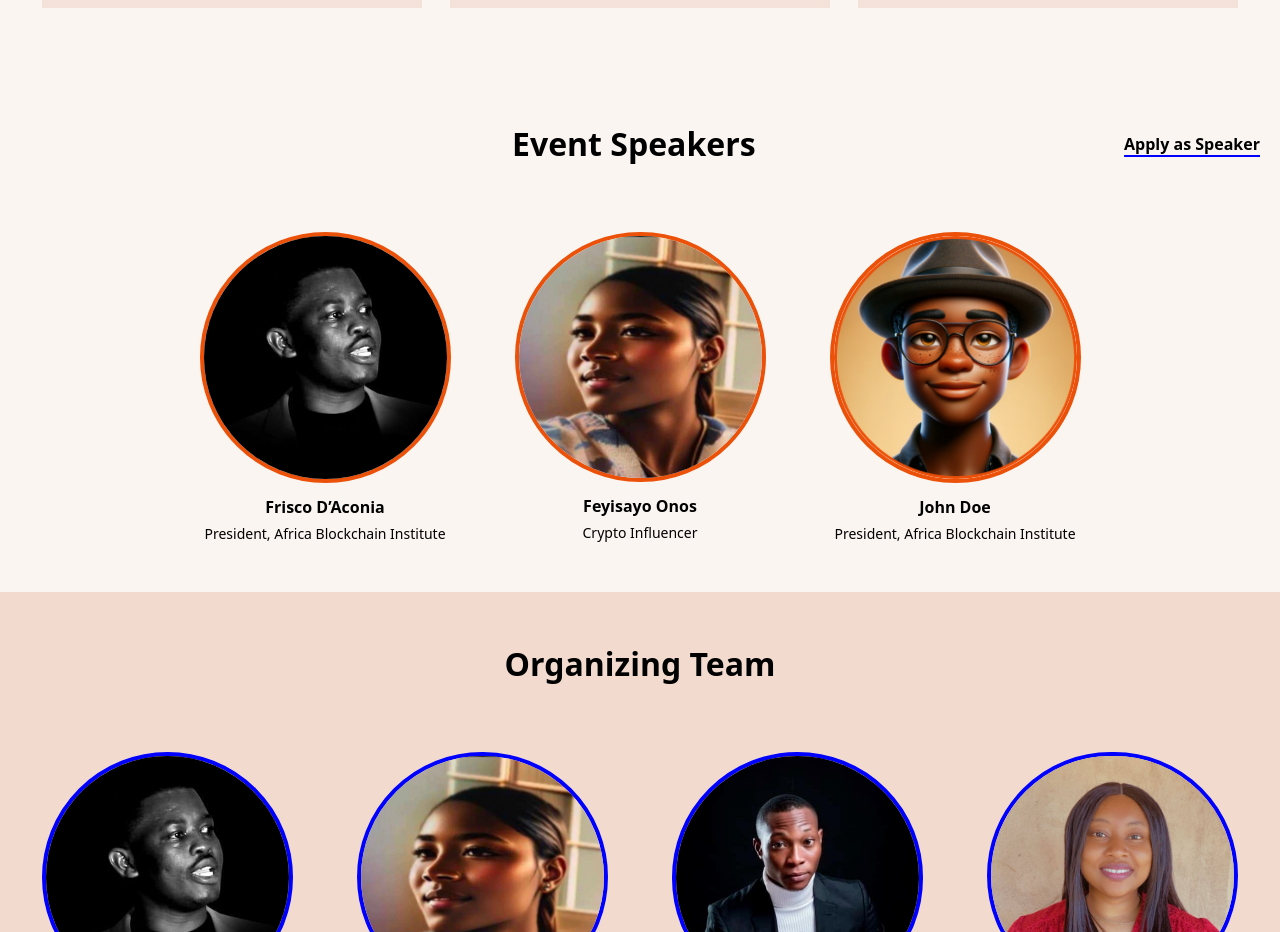
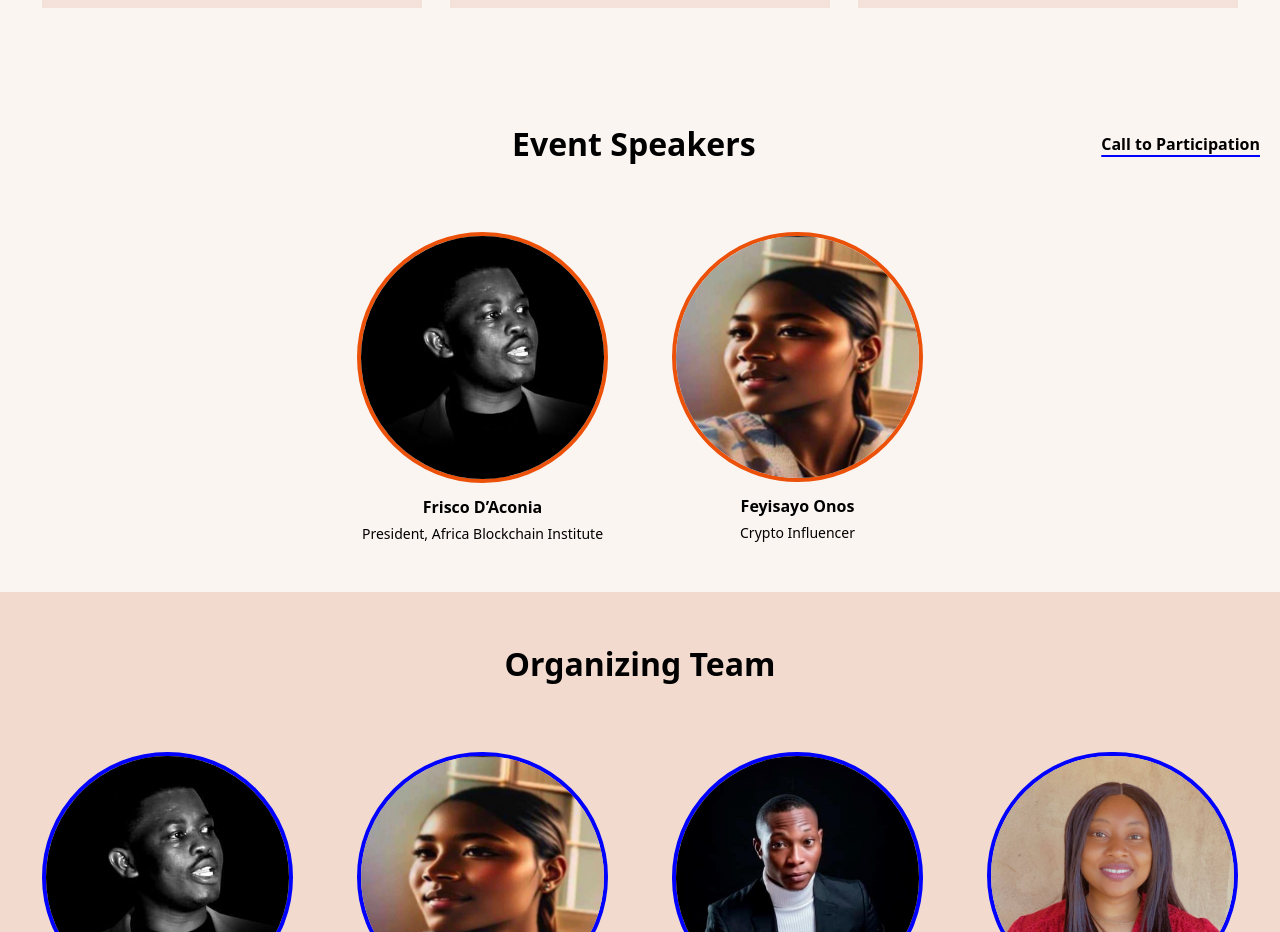
Before and after one commit to Zidotech/DAOfest, a React (Vite) app: page / in a window 1280 px wide. Shown: the part 2120-3052 px from the top of the page. Built offline with nearby package versions, Linux system fonts and the light colour scheme.

Commit message:
edit speaker

```diff
--- a/src/constants/index.jsx
+++ b/src/constants/index.jsx
@@ -14,12 +14,6 @@ export const SpeakerCard = [
     name: "Feyisayo Onos",
     img: image.feyii,
     designation: "Crypto Influencer",
-  },
-  {
-    id: 3,
-    name: "John Doe",
-    img: image.speaker,
-    designation: "President, Africa Blockchain Institute",
   },
 ];
 
--- a/src/pages/Speaker.jsx
+++ b/src/pages/Speaker.jsx
@@ -17,7 +17,7 @@ const Speaker = () => {
             }
             className="font-bold text-[16px] font-Poppins text-with-colored-underline "
           >
-            Apply as Speaker
+            Call to Participation
           </Link>
         </div>
       </div>
```
